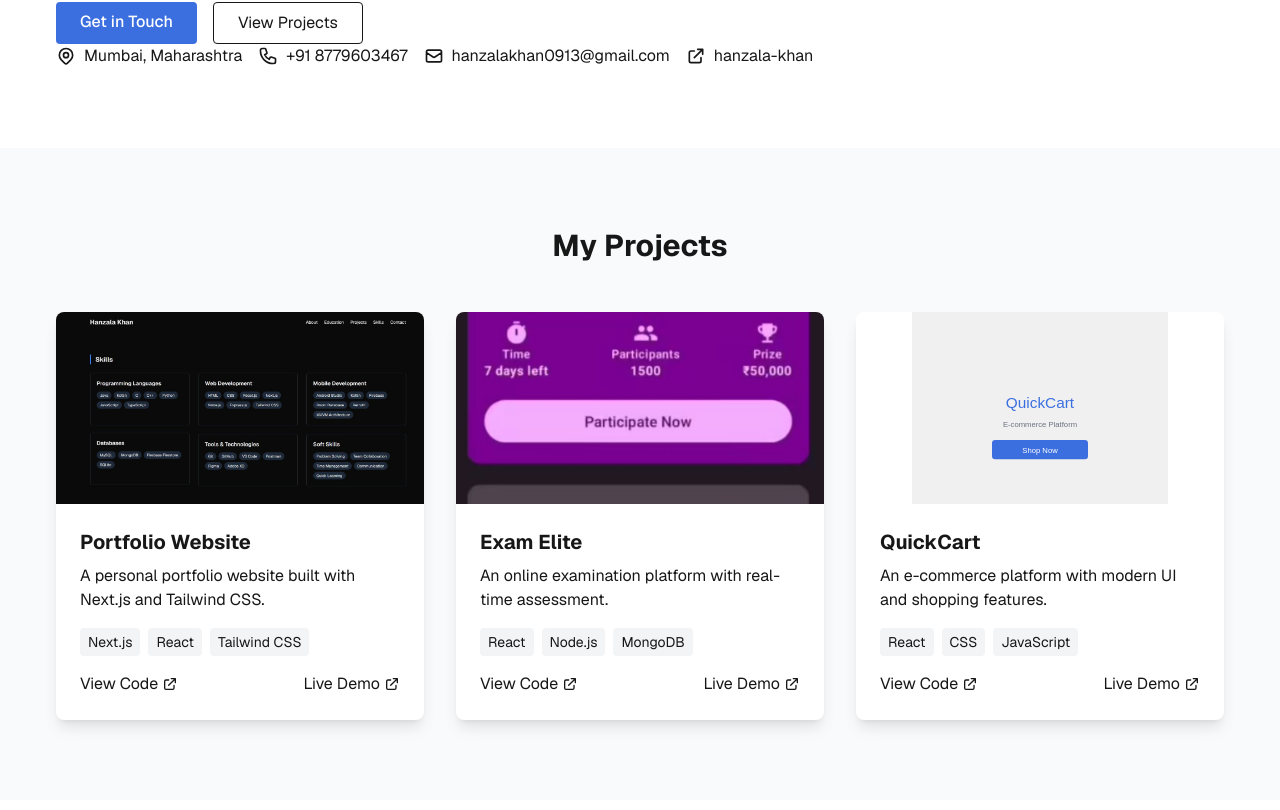
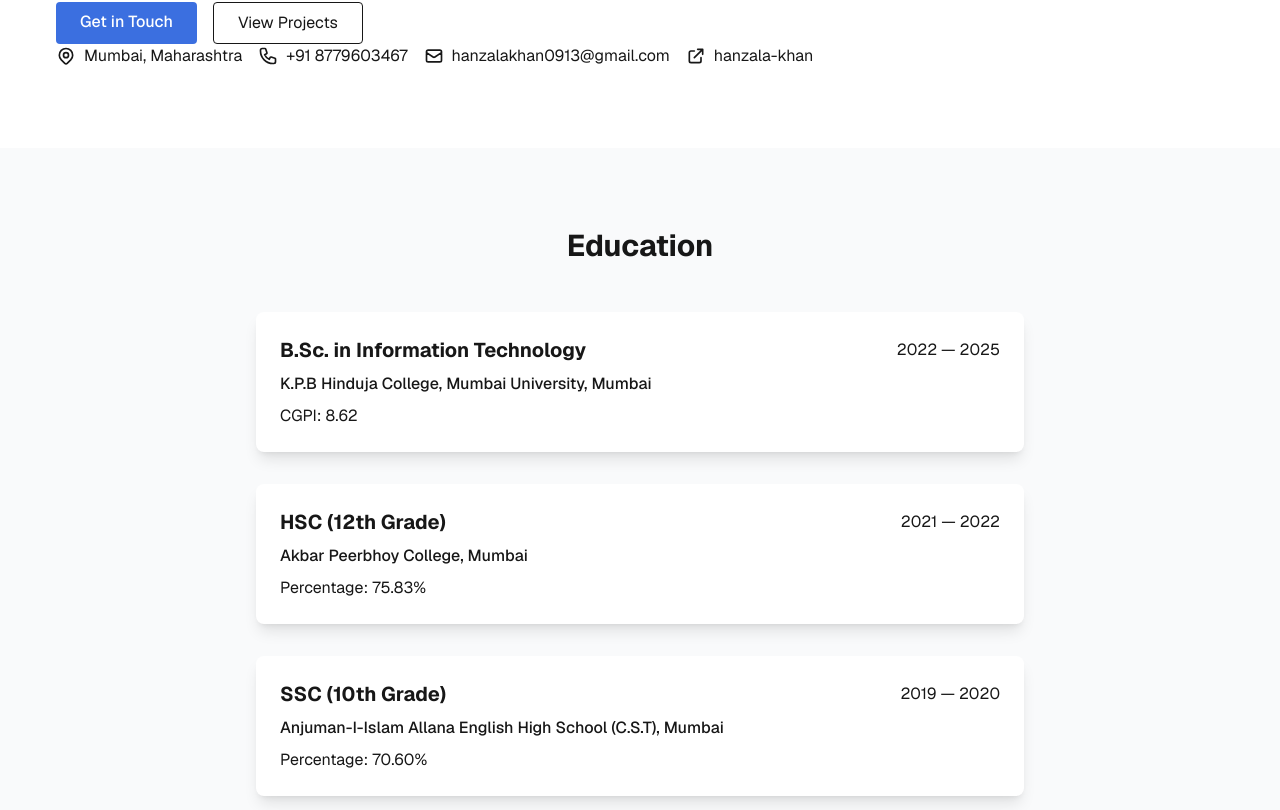
Before and after one commit to hanxala/my-portfolio, a Next.js app: page / in a window 1280 px wide. Shown: the part 390-1200 px from the top of the page. Built offline with nearby package versions, Linux system fonts and the light colour scheme.

Commit message:
Add Education section to portfolio

```diff
--- /dev/null
+++ b/app/components/Education.tsx
@@ -0,0 +1,45 @@
+import React from 'react';
+
+const Education = () => {
+  return (
+    <section id="education" className="py-20 bg-gray-50 dark:bg-gray-900">
+      <div className="container mx-auto px-4">
+        <h2 className="text-3xl font-bold mb-12 text-center">Education</h2>
+
+        <div className="max-w-3xl mx-auto space-y-8">
+          {/* B.Sc. in Information Technology */}
+          <div className="bg-white dark:bg-gray-800 rounded-lg overflow-hidden shadow-lg p-6">
+            <div className="flex flex-col md:flex-row justify-between items-start md:items-center mb-2">
+              <h3 className="text-xl font-bold">B.Sc. in Information Technology</h3>
+              <span className="text-text-light">2022 — 2025</span>
+            </div>
+            <p className="text-primary font-medium">K.P.B Hinduja College, Mumbai University, Mumbai</p>
+            <p className="mt-2">CGPI: 8.62</p>
+          </div>
+
+          {/* HSC (12th Grade) */}
+          <div className="bg-white dark:bg-gray-800 rounded-lg overflow-hidden shadow-lg p-6">
+            <div className="flex flex-col md:flex-row justify-between items-start md:items-center mb-2">
+              <h3 className="text-xl font-bold">HSC (12th Grade)</h3>
+              <span className="text-text-light">2021 — 2022</span>
+            </div>
+            <p className="text-primary font-medium">Akbar Peerbhoy College, Mumbai</p>
+            <p className="mt-2">Percentage: 75.83%</p>
+          </div>
+
+          {/* SSC (10th Grade) */}
+          <div className="bg-white dark:bg-gray-800 rounded-lg overflow-hidden shadow-lg p-6">
+            <div className="flex flex-col md:flex-row justify-between items-start md:items-center mb-2">
+              <h3 className="text-xl font-bold">SSC (10th Grade)</h3>
+              <span className="text-text-light">2019 — 2020</span>
+            </div>
+            <p className="text-primary font-medium">Anjuman-I-Islam Allana English High School (C.S.T), Mumbai</p>
+            <p className="mt-2">Percentage: 70.60%</p>
+          </div>
+        </div>
+      </div>
+    </section>
+  );
+};
+
+export default Education;
--- a/app/page.tsx
+++ b/app/page.tsx
@@ -1,4 +1,5 @@
 import Hero from './components/Hero';
+import Education from './components/Education';
 import Projects from './components/Projects';
 import Contact from './components/Contact';
 
@@ -6,6 +7,7 @@ export default function Home() {
   return (
     <div className="min-h-screen font-[family-name:var(--font-geist-sans)]">
       <Hero />
+      <Education />
       <Projects />
       <Contact />
     </div>
```
